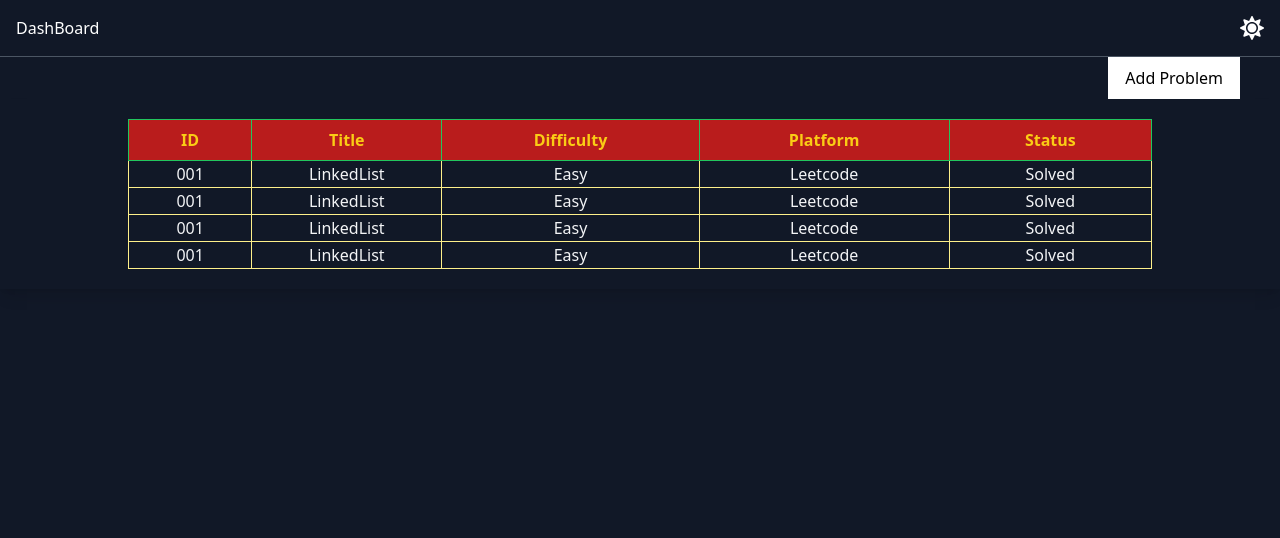
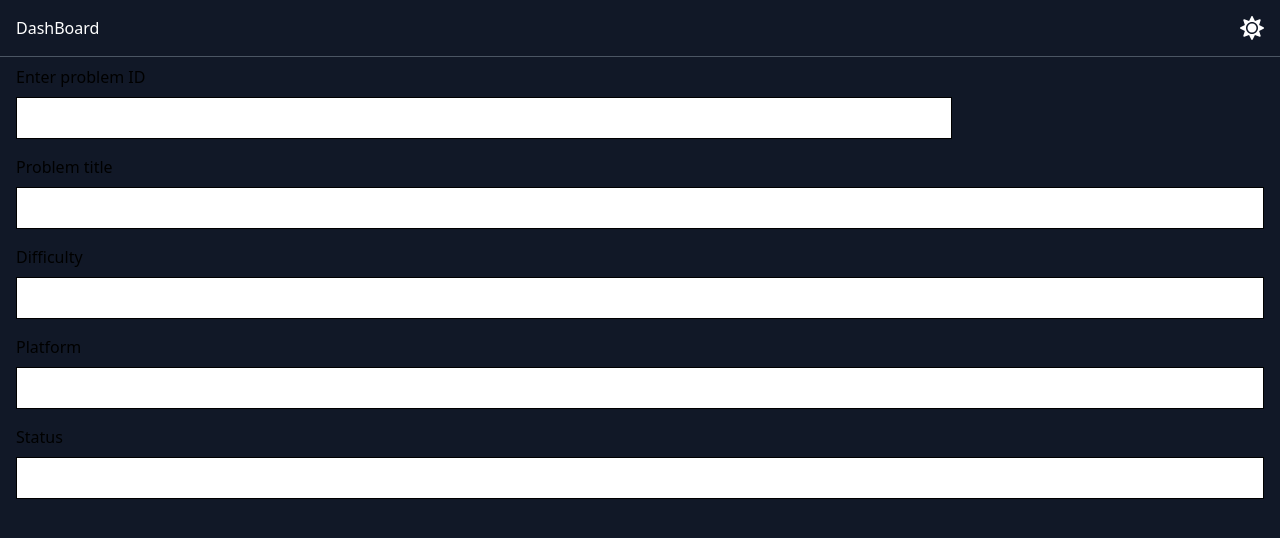
Before and after one commit to karenthiran/Problem-Solving-Tracker, a React (Vite) app: page /dashboard in a window 1280 px wide. Shown: the top 538 px of the page. Built offline with nearby package versions, Linux system fonts and the light colour scheme.

Commit message:
initilized the add problem page

```diff
--- a/src/App.jsx
+++ b/src/App.jsx
@@ -1,4 +1,4 @@
-import { Problemtable } from './components/Problemtable';
+import { Addproblem } from './components/Addproblem';
 
 export const App = () => {
   return (
@@ -11,7 +11,7 @@ export const App = () => {
     //   </Routes>
     // </Router>
     <div >
-      <Problemtable/>
+      <Addproblem/>
     </div>
   );
 };
--- /dev/null
+++ b/src/components/Addproblem.jsx
@@ -0,0 +1,36 @@
+import ThemeContextProvider from "../context/ThemeContextProvider";
+import Navbar from "./dashboardcomponents/NavBar";
+
+export const Addproblem = () => {
+  return (
+    <ThemeContextProvider>
+      <div className="min-h-screen dark:bg-gray-900 bg-gray-100">
+        <Navbar />
+        <div className="px-4 py-2">
+          <div className="mb-4">
+            <label className="block mb-2">Enter problem ID</label>
+            <input type="text" className="border border-black w-3/4 p-2" />
+          </div>
+          <div className="mb-4">
+            <label className="block mb-2">Problem title</label>
+            <input type="text" className="border border-black w-full p-2" />
+          </div>
+          <div className="mb-4">
+            <label className="block mb-2">Difficulty</label>
+            <input type="text" className="border border-black w-full p-2" />
+          </div>
+          <div className="mb-4">
+            <label className="block mb-2">Platform</label>
+            <input type="text" className="border border-black w-full p-2" />
+          </div>
+          <div className="mb-4">
+            <label className="block mb-2">Status</label>
+            <input type="text" className="border border-black w-full p-2" />
+          </div>
+        </div>
+      </div>
+    </ThemeContextProvider>
+  );
+};
+
+export default Addproblem;
--- a/src/components/Problemtable.jsx
+++ b/src/components/Problemtable.jsx
@@ -1,5 +1,7 @@
 import ThemeContextProvider from "../context/ThemeContextProvider";
 import Navbar from "./dashboardcomponents/NavBar";
+
+
 
 export const Problemtable = () => {
     return (
```
